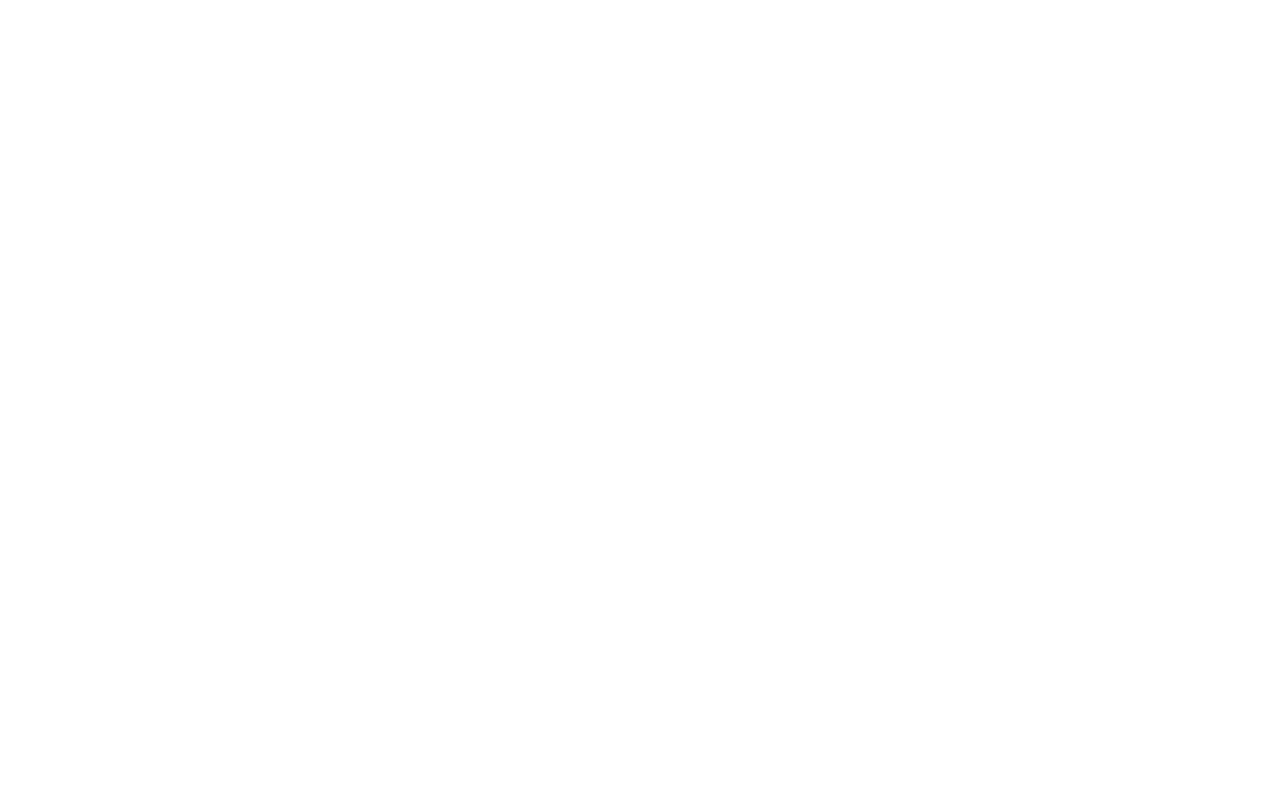
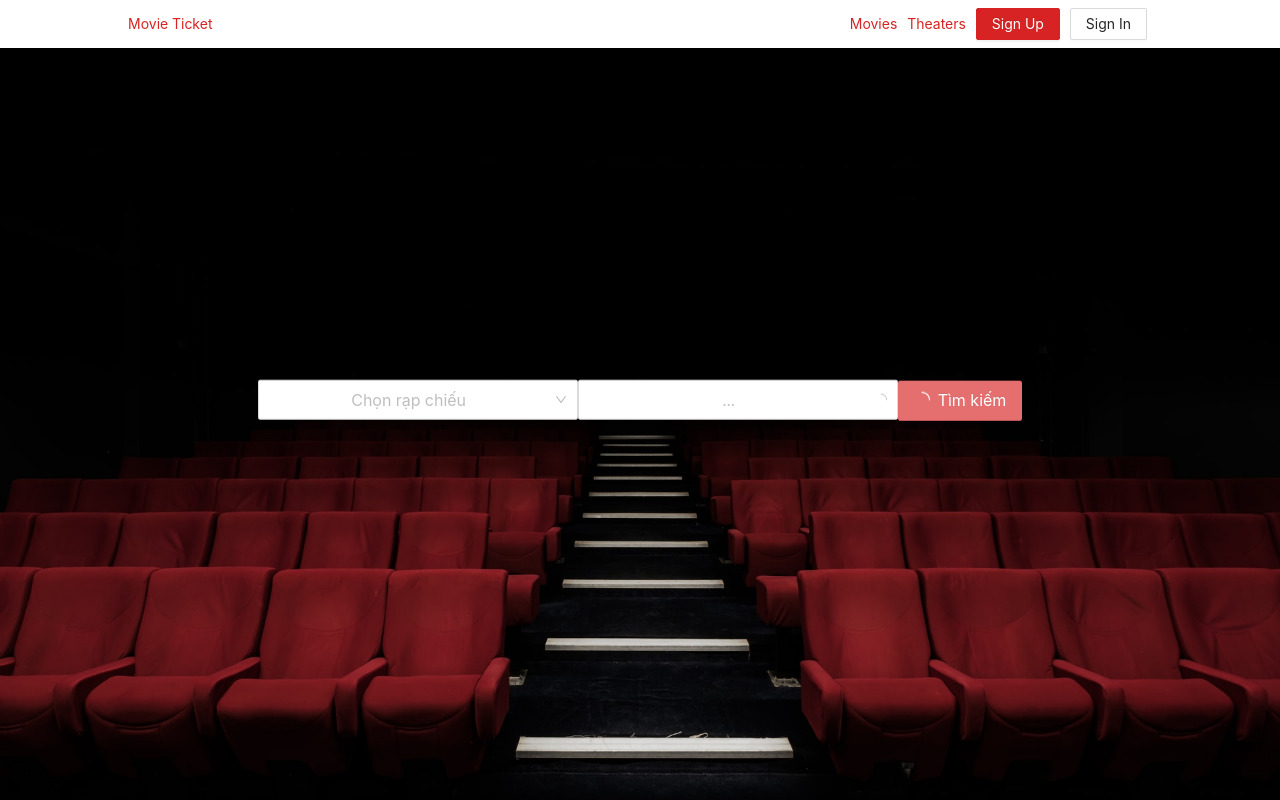
Before and after one commit to datj9/movie-ticket-fe, a React (Create React App) app: page / in a window 1280 px wide. Built offline with nearby package versions, Linux system fonts and the light colour scheme.

Commit message:
add homepage

```diff
--- a/package.json
+++ b/package.json
@@ -8,6 +8,7 @@
         "@testing-library/react": "^9.3.2",
         "@testing-library/user-event": "^7.1.2",
         "antd": "^4.3.4",
+        "axios": "^0.19.2",
         "craco-less": "^1.17.0",
         "react": "^16.13.1",
         "react-dom": "^16.13.1",
--- a/src/App.js
+++ b/src/App.js
@@ -1,12 +1,15 @@
 import React from "react";
+import "./App.less";
 import { BrowserRouter as Router, Route, Switch } from "react-router-dom";
-import "./App.less";
+import Header from "./components/Header";
+import HomePage from "./pages/HomePage";
 
 function App() {
     return (
         <Router>
+            <Header />
             <Switch>
-                <Route />
+                <Route exact path='/' component={HomePage} />
             </Switch>
         </Router>
     );
--- /dev/null
+++ b/src/components/Header/index.js
@@ -0,0 +1,30 @@
+import React from "react";
+import "./style.less";
+import { NavLink } from "react-router-dom";
+import { Button } from "antd";
+
+const Header = () => {
+    return (
+        <div className='header'>
+            <NavLink className='logo' to='/'>
+                Movie Ticket
+            </NavLink>
+            <div className='right-nav'>
+                <NavLink className='nav-item' to='/movies'>
+                    Movies
+                </NavLink>
+                <NavLink className='nav-item' to='/theaters'>
+                    Theaters
+                </NavLink>
+                <NavLink className='nav-item' to='/sign-up'>
+                    <Button type='primary'>Sign Up</Button>
+                </NavLink>
+                <NavLink className='nav-item' to='/sign-in'>
+                    <Button>Sign In</Button>
+                </NavLink>
+            </div>
+        </div>
+    );
+};
+
+export default Header;
--- /dev/null
+++ b/src/components/Header/style.less
@@ -0,0 +1,25 @@
+.header {
+    width: 80%;
+    height: 3rem;
+    margin: 0 auto;
+    display: flex;
+    justify-content: space-between;
+    background: #fff;
+
+    .logo {
+        display: flex;
+        align-items: center;
+    }
+
+    .right-nav {
+        height: 100%;
+        width: 30%;
+        display: flex;
+        justify-content: space-around;
+
+        .nav-item {
+            display: flex;
+            align-items: center;
+        }
+    }
+}
--- /dev/null
+++ b/src/pages/HomePage/index.js
@@ -0,0 +1,60 @@
+import React, { useEffect, useState } from "react";
+import "./style.less";
+import { Select } from "antd";
+import { Button } from "antd";
+
+const { Option } = Select;
+
+const HomePage = () => {
+    const [theaters, settheaters] = useState([
+        { name: "CGV LVV", address: "123 LVV", id: "5eca5d071f0903255c733f80" },
+        { name: "CGV Ly Chinh Thang", address: "123 Ly Chinh Thang", id: "5ee8182ecdb8b8093cfb5074" },
+    ]);
+    const [movies, setMovies] = useState([
+        {
+            releaseDate: "2020-05-24T11:37:57.170Z",
+            name: "NONOffdsa212",
+            imageUrl: "https://local.com",
+            runningTime: 12,
+            genres: [
+                { _id: "5ec4b666084c7c2268937015", name: "Action", imageUrl: "https://portfolio-dn.s3-ap-southeast-1.amazonaws.com/1584435394850.jpg", __v: 0 },
+                { _id: "5ec4b673084c7c2268937016", name: "Comedy", imageUrl: "https://portfolio-dn.s3-ap-southeast-1.amazonaws.com/1584435394850.jpg", __v: 0 },
+            ],
+            id: "5eca5ccf1f0903255c733ef7",
+        },
+    ]);
+    const [theaterId, setTheaterId] = useState("");
+    useEffect(() => {}, []);
+
+    const submitSearchForm = () => {};
+
+    const handleTheaterChange = (id) => {};
+
+    return (
+        <div className='home'>
+            <div className='overlay'>
+                <form className='search-movie-form' onSubmit={submitSearchForm}>
+                    <Select size='large' placeholder='Chọn rạp chiếu' onSelect={handleTheaterChange}>
+                        {theaters.map((theater) => (
+                            <Option key={theater.id} value={theater.id}>
+                                {theater.name}
+                            </Option>
+                        ))}
+                    </Select>
+                    <Select size='large' placeholder='...' loading>
+                        {movies.map((movie) => (
+                            <Option key={movie.id} value={movie.id}>
+                                {movie.name}
+                            </Option>
+                        ))}
+                    </Select>
+                    <Button size='large' type='primary' onClick={submitSearchForm} loading>
+                        Tìm kiếm
+                    </Button>
+                </form>
+            </div>
+        </div>
+    );
+};
+
+export default HomePage;
--- /dev/null
+++ b/src/pages/HomePage/style.less
@@ -0,0 +1,22 @@
+.home {
+    height: calc(100vh - 3rem);
+
+    .overlay {
+        background: url("../../assets/images/home-screen.jpg") no-repeat center/cover;
+        height: 100%;
+
+        .search-movie-form {
+            width: 70%;
+            text-align: center;
+            display: inline-block;
+            position: absolute;
+            top: 50%;
+            left: 50%;
+            transform: translate(-50%, -50%);
+
+            .ant-select {
+                width: 20rem;
+            }
+        }
+    }
+}
```
Also changed, not shown: src/assets/images/home-screen.jpg (added), 1 other file (tests, documents, lock files or other folders).
